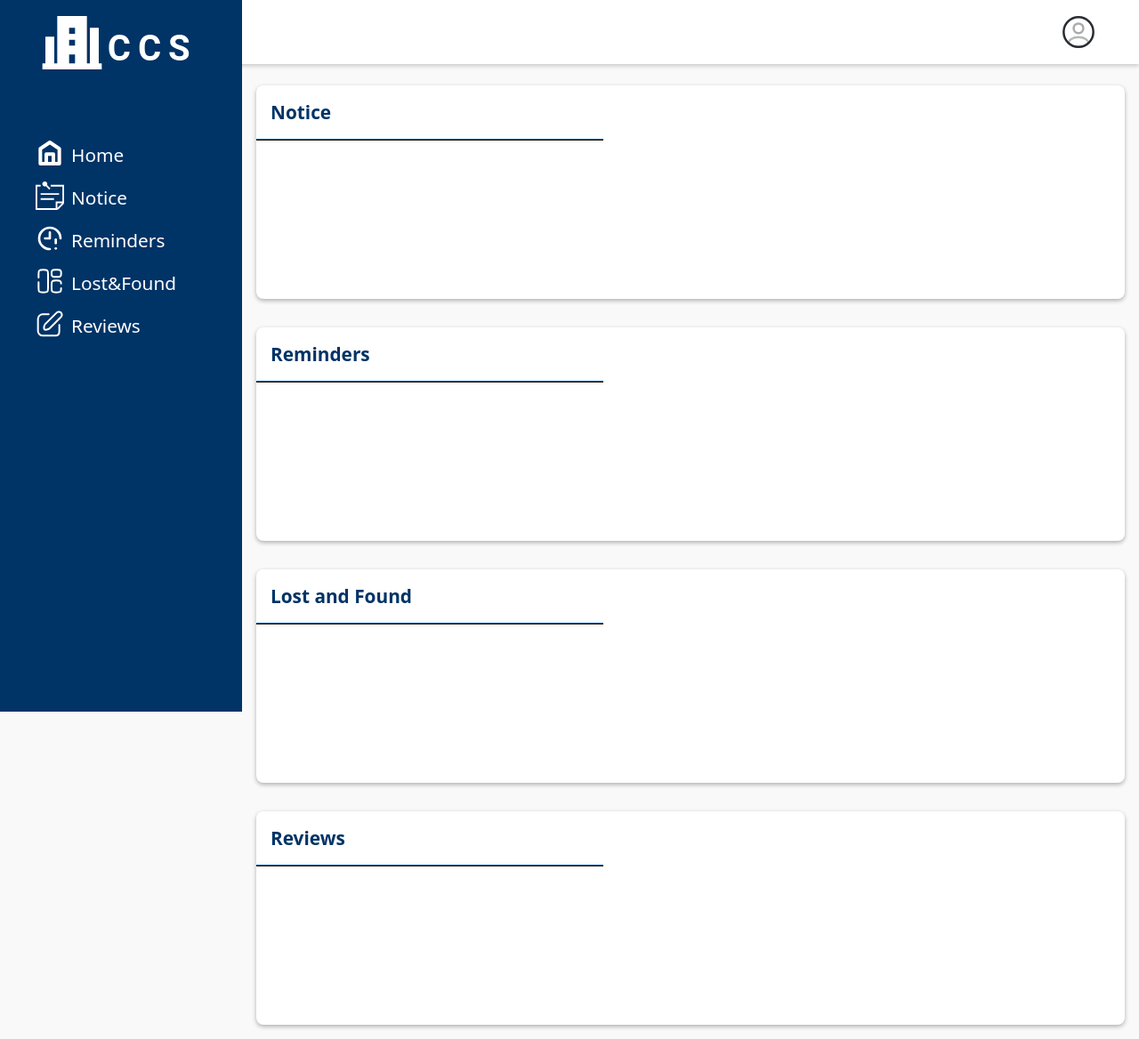
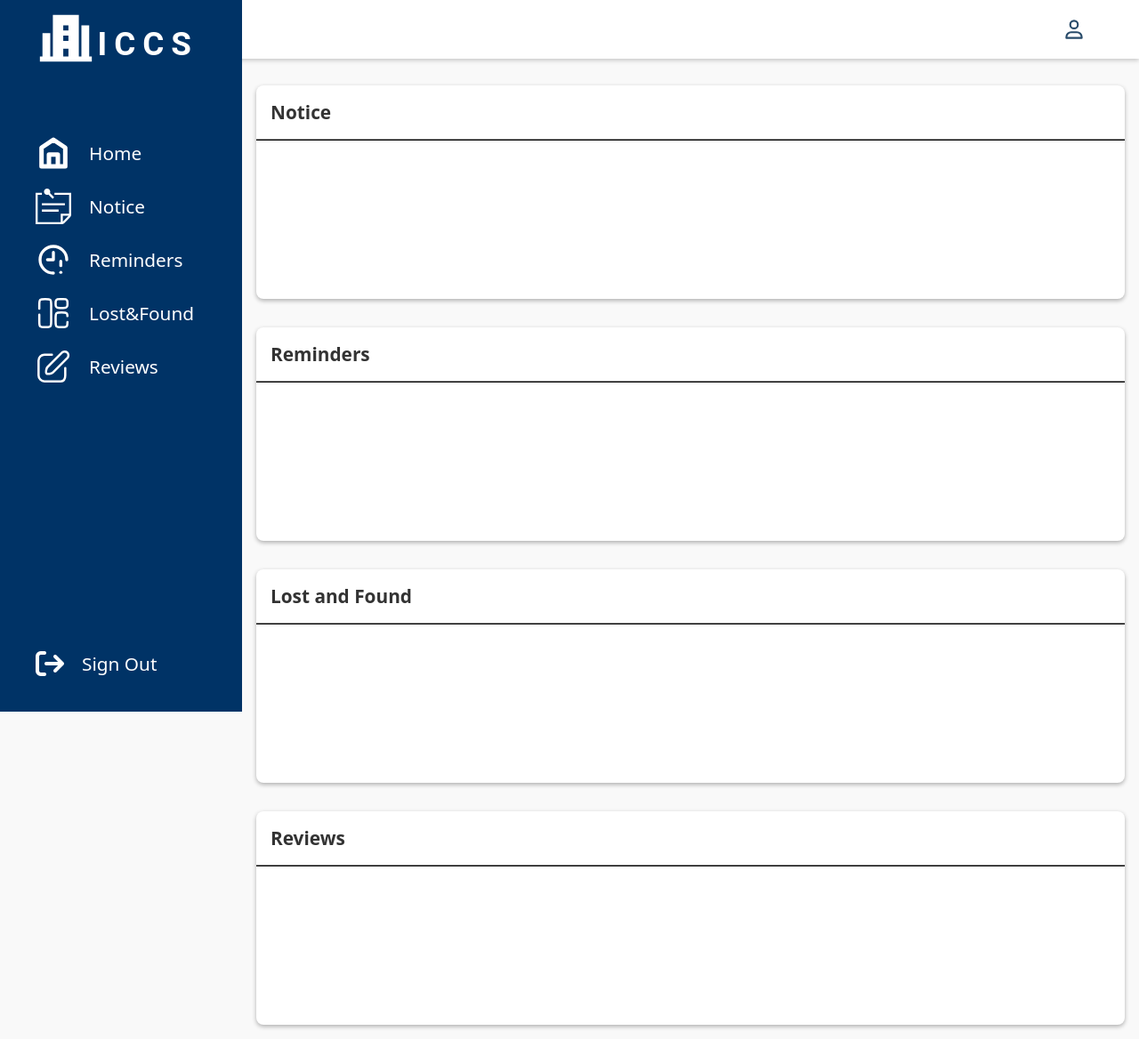
Before and after one commit to Mohitbhati077/Hostel-management-System, a PHP site: page /dashboard.php in a window 1280 px wide. Shown: the whole page at 89% size. Run offline with PHP 8.4, Linux system fonts and the light colour scheme; the visitor is signed in with stand-in values (Sample User, id 1); data that the repository does not hold is empty; some libraries are stand-ins or nearby versions.

Commit message:
final changes from frontend

```diff
--- a/Hostel Mangement/User Module/booking_page.css
+++ b/Hostel Mangement/User Module/booking_page.css
@@ -83,7 +83,7 @@ label{
 }
 input, label{
     font-size: 1rem;
-    width: 90%;
+    width: 100%;
     height: 50px;
 }
 input:focus + label,
--- a/Hostel Mangement/User Module/confirm_payment.php
+++ b/Hostel Mangement/User Module/confirm_payment.php
@@ -44,10 +44,10 @@ mysqli_close($conn);
                 <p><span>UPI:</span> user123@hdfcbank</p>
             </div>
             <div class="price">
-                <h2>Monthly Room Rent- <i class="fa-solid fa-indian-rupee-sign"></i><?php echo $roomfee;?></h2>
+                <h2>Monthly Room Charge <i class="fa-solid fa-indian-rupee-sign"></i><?php echo $roomfee;?></h2>
                 <?php
                 if($messservice==1){
-                    echo "<h2>Monthly Mess Charge- <i class='fa-solid fa-indian-rupee-sign'></i>".$messfee."</h2>";
+                    echo "<h2>Monthly Mess Charge <i class='fa-solid fa-indian-rupee-sign'></i>".$messfee."</h2>";
                 }
                 ?>
             </div>
--- a/Hostel Mangement/User Module/dashboard.css
+++ b/Hostel Mangement/User Module/dashboard.css
@@ -25,14 +25,14 @@
     cursor: pointer;
 }
 .title img{
-    width: 80px;
+    width: 70px;
     aspect-ratio: 1;
 }
 .title p{
     text-align: center;
     color: white;
     margin-top: .8rem;
-    font-size: 2.5rem;
+    font-size: 2.3rem;
     letter-spacing: .5rem;
     font-weight:600;
     font-family:roboto;
@@ -40,8 +40,10 @@
 .navbar{
     display: flex;
     flex-direction: column;
-    justify-content: start;
+    justify-content: space-between;
     margin-top: 4rem;
+    height: calc(100vh - 134px);
+    padding-bottom: 2rem;
 }
 .nav-list{
     list-style: none;
@@ -49,6 +51,10 @@
     margin-right: 2rem;
     margin-left: 1rem;
     padding-left: 1.5rem;
+    height: 60px;
+    display: flex;
+    align-items: center;
+    gap: 20px;
 }
 ul{
     padding: 0;
@@ -58,6 +64,9 @@ ul{
     color: white;
     text-decoration: none;
     text-align: center;
+}
+.nav-list i{
+    font-size: 2rem;
 }
 .nav-list:hover{
     cursor: pointer;
@@ -71,9 +80,6 @@ ul{
 .nav-list__logo{
     width: 2.5rem;
     aspect-ratio: 1;
-    padding-right: .5rem;
-    vertical-align: middle;
-    margin-bottom: .5rem;
 }
 .screen{
     width:  100%;
@@ -86,7 +92,7 @@ ul{
 header{
     position: fixed;
     top: 0;
-    padding: 1rem;
+    padding: 0.5rem 1rem;
     padding-right: 3rem;
     width: 100%;
     background: #fff;
@@ -95,12 +101,33 @@ header{
     box-shadow: 0 2px 5px rgb(0, 0, 0, 0.2);
 }
 .profile{
-    width: 40px;
+    width: 30px;
     aspect-ratio: 1;
+}
+
+.profile:hover{
+
+    border-radius: 50%;
+    -webkit-border-radius: 50%;
+    -moz-border-radius: 50%;
+    -ms-border-radius: 50%;
+    -o-border-radius: 50%;
+}
+.icon_wrapper{
+    width: 50px;
+    height: 50px;
+    border-radius: 50%;
+    -webkit-border-radius: 50%;
+    -moz-border-radius: 50%;
+    -ms-border-radius: 50%;
+    -o-border-radius: 50%;
     margin-left: auto;
+    display: grid;
+    place-items: center;
+    cursor: pointer;
 }
-.profile:hover{
-    cursor: pointer;
+.icon_wrapper:hover{
+    background: #e6eaee;
 }
 .screen-div{
     width: 100%;
@@ -115,15 +142,17 @@ header{
     -moz-border-radius: .5rem;
     -ms-border-radius: .5rem;
     -o-border-radius: .5rem;
+    padding-bottom: 1rem;
 }
 .sub-title{
     padding: 1rem;
     font-size: 1.3rem;
     font-weight: 600;
+    color: #333 ;
 }
 .border{
-    border-bottom: 2px solid #003366;
-    width: 40%;
+    border-bottom: 2px solid #333;
+    width: 100%;
     border-bottom-style:ridge;
 }
 /* Add these styles for the Notice section */
@@ -136,15 +165,13 @@ header{
 .notice li {
     margin: 1rem;
     padding: 1rem;
-    background-color: #f5f5f5;
-    border: 1px solid #ddd;
+    border-bottom: 1px solid #ddd;
     border-radius: 0.5rem;
-    box-shadow: 0 2px 5px rgba(0, 0, 0, 0.1);
 }
 
 .notice li strong {
     font-size: 1.2rem;
-    color: #003366;
+    color: #474444;
     margin-bottom: 0.5rem;
 }
 
@@ -157,3 +184,9 @@ header{
     color: #777;
     margin-top: 0.5rem;
 }
+.view_more{
+    padding: 2rem;
+    margin-bottom: 2rem;
+    text-decoration: none;
+    color: #003366;
+}
--- a/Hostel Mangement/User Module/dashboard.php
+++ b/Hostel Mangement/User Module/dashboard.php
@@ -19,13 +19,26 @@ $hasReminders = mysqli_num_rows($reminderresult) > 0;
     <meta name="viewport" content="width=device-width, initial-scale=1.0">
     <title>Dashboard</title>
     <link rel="stylesheet" href="dashboard.css">
+    <script src="https://kit.fontawesome.com/19461f0c8d.js" crossorigin="anonymous"></script>
     <!-- <script src="dashboard.js"></script> -->
+    <script>
+        document.addEventListener('DOMContentLoaded',function(){
+            var logoutbutton=document.getElementById('logout');
+            logoutbutton.addEventListener('click',function(event){
+                event.preventDefault();
+                var confirmLogout=confirm("Are you sure you want to log out?");
+                if(confirmLogout){
+                    window.location.href='logout.php';
+                }
+            });
+        });
+    </script>
 </head>
 <body>
     <div class="parent">
         <div class="nav">
             <div class="title">
-                <img src="images/logo.svg" alt="logo"><p>CCS</p>
+                <img src="images/logo.svg" alt="logo"><p>ICCS</p>
             </div>
             <nav class="navbar">
                 <ul>
@@ -35,10 +48,13 @@ $hasReminders = mysqli_num_rows($reminderresult) > 0;
                     <li class="nav-list"><img src="images/lstfound.svg" alt="" class="nav-list__logo"><a href="#lostFound">Lost&Found</a></li>
                     <li class="nav-list"><img src="images/review.svg" alt="" class="nav-list__logo"><a href="#reviews">Reviews</a></li>
                 </ul>
+                <p class="nav-list signOut"><i class="fa-solid fa-arrow-right-from-bracket" style="color: #ffffff;"></i><a href="login.html" id="logout">Sign Out</a></p>
             </nav>
         </div>
         <header>
-            <img src="images/profile-circle.svg" alt="" class="profile">
+            <div class="icon_wrapper">
+            <img src="images/profileblue.svg" alt="" class="profile">
+            </div>
         </header>
         <?php
 
@@ -59,8 +75,8 @@ $hasReminders = mysqli_num_rows($reminderresult) > 0;
                           $count=0;
                           foreach($notices as $notice){
                             if($count<2){
-                            echo '<li>';
-                            echo '<strong>' .$notice['title'].'</strong>';
+                            echo '<li class="notice__point">';
+                            echo '<strong style="color: darkcyan;">' .$notice['title'].'</strong>';
                             echo '<p>' .$notice['message'].'</p>';
                             echo '<p>' .$notice['created_at'].'</p>';
                             echo '</li>';
@@ -73,16 +89,16 @@ $hasReminders = mysqli_num_rows($reminderresult) > 0;
                 </ul>
                 <?php
                 if(count($notices)>2){
-                echo '<a href="view_notices.php" id="viewMoreNotices">View More Notices</a>';
+                echo '<a href="view_notices.php" id="viewMoreNotices" class="view_more">View More Notices</a>';
                 }
                 ?>
             </div>
-            <div class="reminders screen-div" id="reminders">
+            <div class="reminders screen-div notice" id="reminders">
                 <p class="sub-title">Reminders</p>
                 <div class="border"></div>
                 <ul>
         <?php while ($reminder = mysqli_fetch_assoc($reminderresult)) { ?>
-            <li>
+            <li class="notice__point">
                 <?php
                 if ($reminder['read_status'] == '0') {
                     // Mark the reminder as read when displayed
@@ -90,13 +106,13 @@ $hasReminders = mysqli_num_rows($reminderresult) > 0;
                     mysqli_query($conn, "UPDATE reminder SET read_status = '1' WHERE reminder_id = $reminderId");
                 }
                 ?>
-                <p><?php echo $reminder['title']; ?></p>
+                <strong style="color: rgb(88, 184, 94);"><?php echo $reminder['title']; ?></strong>
                 <p><?php echo $reminder['message']; ?></p>
                 <p>Sent on: <?php echo $reminder['sent_date']; ?></p>
                 <?php if ($reminder['read_status'] == '0') { ?>
-                    <p>Status: Unread</p>
+                    <p>Status:<span style="color: green;"> Unread</span></p>
                 <?php } else { ?>
-                    <p>Status: Read</p>
+                    <p>Status: <span style="color: cornflowerblue;">Read</span></p>
                 <?php } ?>
             </li>
         <?php } ?>
--- a/Hostel Mangement/User Module/home.html
+++ b/Hostel Mangement/User Module/home.html
@@ -23,7 +23,7 @@
         <div class="navBar" id="navBar">
             <img src="images/cross.svg" alt="cross" class="nav-toggle close" height="30" width="30" onclick="closeNav()"/>
             <div class="title">
-                <a href="home.html"><img src="images/logo.svg" alt="logo"></a><p>CCS</p>
+                <a href="home.html"><img src="images/logo.svg" alt="logo"></a><p>ICCS</p>
             </div>
                 <ul>
                     <li class="navL"><a href="#facilities">Facilities</a></li>
--- a/Hostel Mangement/User Module/payment_details.php
+++ b/Hostel Mangement/User Module/payment_details.php
@@ -30,8 +30,8 @@ if(!isset($_SESSION['s_id'])){
                 <p><span>UPI:</span> user123@hdfcbank</p>
                 </div>
                 <div class="price">
-                <h2>Monthly Room Charge- <i class="fa-solid fa-indian-rupee-sign"></i>3000</h2>
-                <h2>Monthly Mess Charge- <i class="fa-solid fa-indian-rupee-sign"></i>1000</h2>
+                <h2>Monthly Room Charge <i class="fa-solid fa-indian-rupee-sign"></i>3000</h2>
+                <h2>Monthly Mess Charge <i class="fa-solid fa-indian-rupee-sign"></i>1000</h2>
             </div>
         </div>
     <form action="confirm_payment.php" method="post" class="form">
```
Also changed, not shown: Hostel Mangement/User Module/dashboard.js (deleted, +0 -22 lines), Hostel Mangement/User Module/images/profileblue.svg (added).
